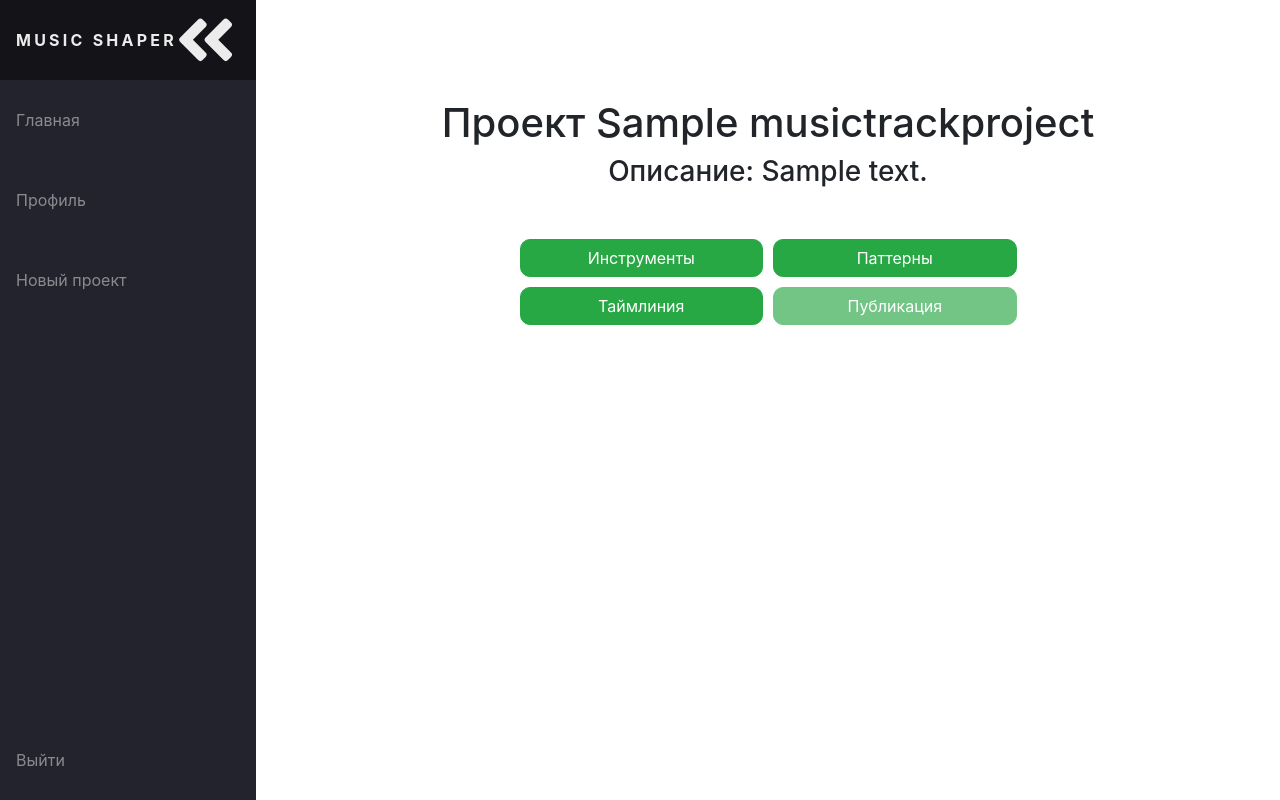
After one commit to korsilyn/MusicShaper, a Django app: page /project/1/home in a window 1280 px wide. The commit adds this page. Run offline with Django 3.2, Linux system fonts and the light colour scheme; a user stored in the database is signed in; tables that the repository leaves empty hold one stand-in row (values such as "Sample post"); some libraries are stand-ins or nearby versions.

Commit message:
project creation

```diff
--- a/MusicShaper/settings.py
+++ b/MusicShaper/settings.py
@@ -136,5 +136,5 @@ STATICFILES_DIRS = [
     os.path.join(BASE_DIR, 'static')
 ]
 
-MEDIA_ROOT = os.path.join(BASE_DIR, 'usermedia')
-MEDIA_URL = '/usermedia/'
+MEDIA_ROOT = os.path.join(BASE_DIR, 'media/')
+MEDIA_URL = '/media/'
--- a/MusicShaper/urls.py
+++ b/MusicShaper/urls.py
@@ -24,4 +24,6 @@ urlpatterns = [
     path('login/', views.login_page, name='login'),
     path('register/', views.register_page, name='register'),
     path('logout/', views.logout_page, name='logout'),
+    path('project/new', views.new_project, name='new_project'),
+    path('project/<int:id>/home', views.project_home, name='project_home')
 ]
--- a/main/models.py
+++ b/main/models.py
@@ -13,7 +13,7 @@ def music_track_pattern_path(instance, filename):
     :rtype: str
     '''
 
-    return "projects/{}/patterns/{}_{}".\
+    return "projects\\{}\\patterns\\{}_{}".\
         format(instance.project.id, instance.id, filename)
 
 
@@ -27,7 +27,7 @@ def music_track_project_data_path(instance, filename):
     :rtype: str
     '''
 
-    return "projects/{}/{}".format(instance.id, filename)
+    return "projects\\{}\\{}".format(instance.id, filename)
 
 
 class MusicTrackPattern(models.Model):
--- a/main/templates/base.html
+++ b/main/templates/base.html
@@ -19,7 +19,7 @@
         </div>
     </div>
 
-    <script src="https://code.jquery.com/jquery-3.2.1.slim.min.js" integrity="sha384-KJ3o2DKtIkvYIK3UENzmM7KCkRr/rE9/Qpg6aAZGJwFDMVNA/GpGFF93hXpG5KkN" crossorigin="anonymous"></script>
+    <script src="https://code.jquery.com/jquery-3.4.1.min.js" integrity="sha256-CSXorXvZcTkaix6Yvo6HppcZGetbYMGWSFlBw8HfCJo=" crossorigin="anonymous"></script>
     <script src="https://cdnjs.cloudflare.com/ajax/libs/popper.js/1.11.0/umd/popper.min.js" integrity="sha384-b/U6ypiBEHpOf/4+1nzFpr53nxSS+GLCkfwBdFNTxtclqqenISfwAzpKaMNFNmj4" crossorigin="anonymous"></script>
     <script src="https://maxcdn.bootstrapcdn.com/bootstrap/4.0.0-beta/js/bootstrap.min.js" integrity="sha384-h0AbiXch4ZDo7tp9hKZ4TsHbi047NrKGLO3SEJAg45jXxnGIfYzk4Si90RDIqNm1" crossorigin="anonymous"></script>
     {% block 'scripts' %}{% endblock %}
--- a/main/templates/navbar.html
+++ b/main/templates/navbar.html
@@ -29,8 +29,8 @@
         </a>
       </li>
       <li class="nav-item">
-        <a href="{% url 'editor' %}" class="nav-link">
-          <span class="link-text">Редактор</span>
+        <a href="{% url 'new_project' %}" class="nav-link">
+          <span class="link-text">Новый проект</span>
         </a>
       </li>
     {% endif %}
--- /dev/null
+++ b/main/templates/project/home.html
@@ -0,0 +1,39 @@
+{% extends 'base.html' %}
+
+{% block 'title' %}
+    Проект {{ project.name }}
+{% endblock %}
+
+{% block 'head' %}
+    <style>
+        div > h1 {
+            margin-top: 10%;
+        }
+
+        .links-grid {
+            display: grid;
+            grid-template-columns: 1fr 1fr;
+            gap: 10px;
+            width: 50%;
+            margin: auto;
+            margin-top: 5%;
+        }
+
+        .links-grid > a {
+            border-radius: 10px;
+        }
+    </style>
+{% endblock %}
+
+{% block 'body' %}
+    <div class="text-center">
+        <h1>Проект {{ project.name }}</h1>
+        <h3>Описание: {{ project.desc }}</h3>
+    </div>
+    <div class="links-grid">
+        <a class="btn btn-success text-white">Инструменты</a>
+        <a class="btn btn-success text-white" href="{% url 'editor' %}">Паттерны</a>
+        <a class="btn btn-success text-white">Таймлиния</a>
+        <a class="btn btn-success text-white disabled">Публикация</a>
+    </div>
+{% endblock %}
--- a/main/views.py
+++ b/main/views.py
@@ -1,5 +1,5 @@
-from django.shortcuts import render, redirect
-from django.http import HttpResponse
+from django.shortcuts import render, redirect, get_object_or_404
+from django.http import HttpResponse, JsonResponse, Http404, HttpResponseBadRequest
 
 from django.contrib import messages
 from django.contrib.auth.decorators import login_required
@@ -7,6 +7,9 @@ from django.contrib.auth import authenticate, login, logout
 
 from .forms import LoginForm
 from django.contrib.auth.forms import UserCreationForm
+
+from .models import MusicTrackProject
+from django.core.files.base import ContentFile
 
 
 def get_base_context(request):
@@ -32,6 +35,69 @@ def index(request):
     '''
 
     return render(request, 'index.html', get_base_context(request))
+
+
+@login_required
+def new_project(request):
+    '''
+    Страница создания проекта
+
+    :param request: запрос клиента
+    :return: страница создания проекта
+    :rtype: HttpResponse
+    '''
+
+    if request.method == 'POST' and request.is_ajax():
+        name = request.POST.get('name', '')
+        desc = request.POST.get('description', '')
+
+        if not (0 < len(name) <= 50 and 0 <= len(desc) <= 250):
+            return HttpResponseBadRequest('некорректные данные формы')
+
+        exists = MusicTrackProject.objects.filter(
+            author=request.user, name=name).exists()
+
+        if exists:
+            return HttpResponseBadRequest('проект с таким названием уже существует')
+
+        proj_instance = MusicTrackProject.objects.create(
+            name=name,
+            desc=desc,
+            author=request.user,
+        )
+
+        content = f'{{"name":"{name}", "description":"{desc}"}}'
+        proj_instance.data.save('data.json', ContentFile(content))
+
+        proj_instance.save()
+
+        messages.add_message(request, messages.SUCCESS,
+                             'Проект успешно создан!')
+        return JsonResponse({
+            'proj_id': proj_instance.id
+        })
+
+    return render(request, 'project/new.html', get_base_context(request))
+
+
+@login_required
+def project_home(request, id: int):
+    '''
+    Главная страница проекта
+
+    :param request: запрос клиента
+    :return: главная страница проекта
+    :rtype: HttpResponse
+    '''
+
+    project = get_object_or_404(MusicTrackProject, pk=id)
+    if project.author != request.user:
+        raise Http404
+
+    context = get_base_context(request)
+    context['project'] = project
+
+    return render(request, 'project/home.html', context)
 
 
 def editor(request):
@@ -63,19 +129,19 @@ def login_page(request):
             user = authenticate(request, username=username, password=password)
             if user is not None:
                 login(request, user)
-                messages.add_message(request, messages.SUCCESS, "Авторизация успешна")
+                messages.add_message(
+                    request, messages.SUCCESS, 'Авторизация успешна')
                 return redirect('index')
             else:
-                messages.add_message(request, messages.ERROR, "Неправильный логин или пароль")
+                messages.add_message(
+                    request, messages.ERROR, 'Неправильный логин или пароль')
                 return redirect('login')
         else:
-            messages.add_message(request, messages.ERROR, "Некорректные данные в форме авторизации")
+            messages.add_message(request, messages.ERROR,
+                                 'Некорректные данные в форме авторизации')
             return redirect('login')
     else:
-        context = {
-            'form': LoginForm()
-        }
-        return render(request, 'login.html', context)
+        return render(request, 'login.html', {'form': LoginForm()})
 
 
 def register_page(request):
@@ -96,13 +162,16 @@ def register_page(request):
             user = authenticate(request, username=username, password=password)
             if user is not None:
                 login(request, user)
-                messages.add_message(request, messages.SUCCESS, "Регистрация успешна")
+                messages.add_message(
+                    request, messages.SUCCESS, 'Регистрация успешна')
                 return redirect('index')
             else:
-                messages.add_message(request, messages.ERROR, "Ошибка регистрации")
+                messages.add_message(
+                    request, messages.ERROR, 'Ошибка регистрации')
                 return redirect('register')
         else:
-            messages.add_message(request, messages.ERROR, "Некорректные данные")
+            messages.add_message(request, messages.ERROR,
+                                 'Некорректные данные')
             return redirect('register')
     else:
         context = {
@@ -122,5 +191,6 @@ def logout_page(request):
     '''
 
     logout(request)
-    messages.add_message(request, messages.SUCCESS, "Вы успешно вышли из аккаунта")
+    messages.add_message(request, messages.SUCCESS,
+                         "Вы успешно вышли из аккаунта")
     return redirect('index')
```
Also changed, not shown: main/templates/project/new.html (added, +96 -0 lines), 1 other file.
